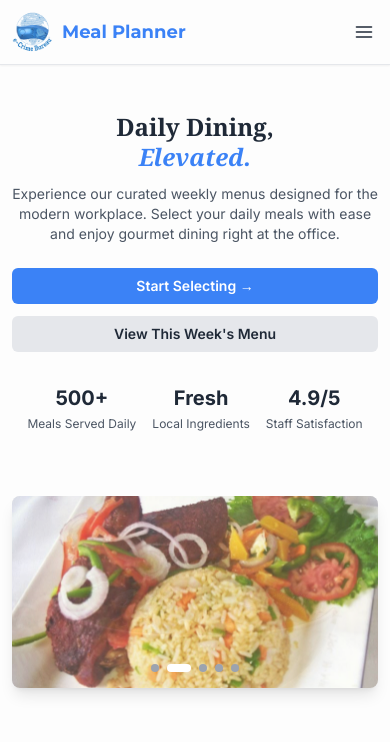
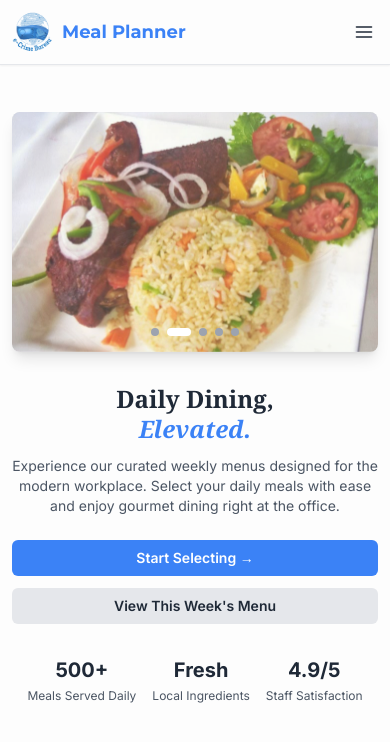
Before and after one commit to kingiconz/e-CB, a Next.js app in the folder Food Menu/: page / in a window 390 px wide. Shown: the top 742 px of the page. Built offline with nearby package versions, Linux system fonts and the light colour scheme.

Commit message:
Fixing responsiveness

```diff
--- a/Food Menu/scripts/add-is-active.js
+++ b/Food Menu/scripts/add-is-active.js
@@ -1,6 +1,6 @@
 const { Pool } = require('pg');
 
-const connectionString = process.env.DATABASE_URL || 'postgresql://postgres.zyhgizfsgrayfdccnhae:e-crime%40menu@aws-1-eu-north-1.pooler.supabase.com:6543/postgres';
+const connectionString = process.env.DATABASE_URL || 'postgresql://postgres.ubwhbaeuafvhbibkvheh:ecrimemenuplanner@aws-1-eu-north-1.pooler.supabase.com:6543/postgres';
 
 const pool = new Pool({
   connectionString,
--- a/Food Menu/scripts/run-migration.js
+++ b/Food Menu/scripts/run-migration.js
@@ -2,7 +2,7 @@ const { Pool } = require('pg');
 const fs = require('fs');
 const path = require('path');
 
-const connectionString = process.env.DATABASE_URL || 'postgresql://postgres:e-CBmenuplanner@db.zyhgizfsgrayfdccnhae.supabase.co:5432/postgres';
+const connectionString = process.env.DATABASE_URL || 'postgresql://postgres.ubwhbaeuafvhbibkvheh:ecrimemenuplanner@aws-1-eu-north-1.pooler.supabase.com:6543/postgres';
 
 const pool = new Pool({
   connectionString,
--- a/Food Menu/src/app/page.tsx
+++ b/Food Menu/src/app/page.tsx
@@ -44,7 +44,43 @@ export default function Home() {
       <LandingHeader />
       <main className="w-full px-3 sm:px-4 md:px-6 lg:px-8 pt-20">
         <div className="max-w-6xl mx-auto">
-          <div className="flex flex-col lg:flex-row items-center justify-between gap-8 md:gap-12 py-8 md:py-12">
+          <div className="flex flex-col lg:flex-row-reverse items-center justify-between gap-8 md:gap-12 py-8 md:py-12">
+            <div className="w-full lg:w-1/2">
+              <div className="relative w-full h-60 sm:h-80 md:h-86 lg:h-96 rounded-lg overflow-hidden shadow-lg group">
+                {images.map((image, index) => (
+                  <div
+                    key={index}
+                    className={`absolute inset-0 transition-opacity duration-1000 ease-in-out ${
+                      index === currentImageIndex ? 'opacity-100' : 'opacity-0'
+                    }`}
+                  >
+                    <Image
+                      src={image}
+                      alt={`Food slideshow ${index + 1}`}
+                      layout="fill"
+                      objectFit="cover"
+                      className="transition-transform duration-300 ease-in-out group-hover:scale-105"
+                    />
+                  </div>
+                ))}
+
+                {/* Navigation dots */}
+                <div className="absolute bottom-4 left-1/2 transform -translate-x-1/2 flex gap-2 z-10">
+                  {images.map((_, index) => (
+                    <button
+                      key={index}
+                      onClick={() => setCurrentImageIndex(index)}
+                      className={`w-2 h-2 rounded-full transition-all ${
+                        index === currentImageIndex
+                          ? 'bg-white w-6'
+                          : 'bg-gray-400 hover:bg-gray-300'
+                      }`}
+                      aria-label={`Go to image ${index + 1}`}
+                    />
+                  ))}
+                </div>
+              </div>
+            </div>
             <div className="w-full lg:w-1/2 text-center lg:text-left">
               <h1 className="text-2xl sm:text-3xl md:text-5xl lg:text-6xl font-serif font-bold text-gray-800 leading-tight">
                 Daily Dining,
@@ -85,42 +121,6 @@ export default function Home() {
                 </div>
               </div>
             </div>
-          <div className="w-full lg:w-1/2 mt-8 lg:mt-0">
-            <div className="relative w-full h-48 sm:h-64 md:h-80 lg:h-96 rounded-lg overflow-hidden shadow-lg group">
-              {images.map((image, index) => (
-                <div
-                  key={index}
-                  className={`absolute inset-0 transition-opacity duration-1000 ease-in-out ${
-                    index === currentImageIndex ? 'opacity-100' : 'opacity-0'
-                  }`}
-                >
-                  <Image
-                    src={image}
-                    alt={`Food slideshow ${index + 1}`}
-                    layout="fill"
-                    objectFit="cover"
-                    className="transition-transform duration-300 ease-in-out group-hover:scale-105"
-                  />
-                </div>
-              ))}
-
-              {/* Navigation dots */}
-              <div className="absolute bottom-4 left-1/2 transform -translate-x-1/2 flex gap-2 z-10">
-                {images.map((_, index) => (
-                  <button
-                    key={index}
-                    onClick={() => setCurrentImageIndex(index)}
-                    className={`w-2 h-2 rounded-full transition-all ${
-                      index === currentImageIndex
-                        ? 'bg-white w-6'
-                        : 'bg-gray-400 hover:bg-gray-300'
-                    }`}
-                    aria-label={`Go to image ${index + 1}`}
-                  />
-                ))}
-              </div>
-            </div>
-          </div>
           </div>
         </div>
       </main>
```
Also changed, not shown: 2 other files (tests, documents, lock files or other folders). Lines whose indentation alone changed are shown as unchanged.
